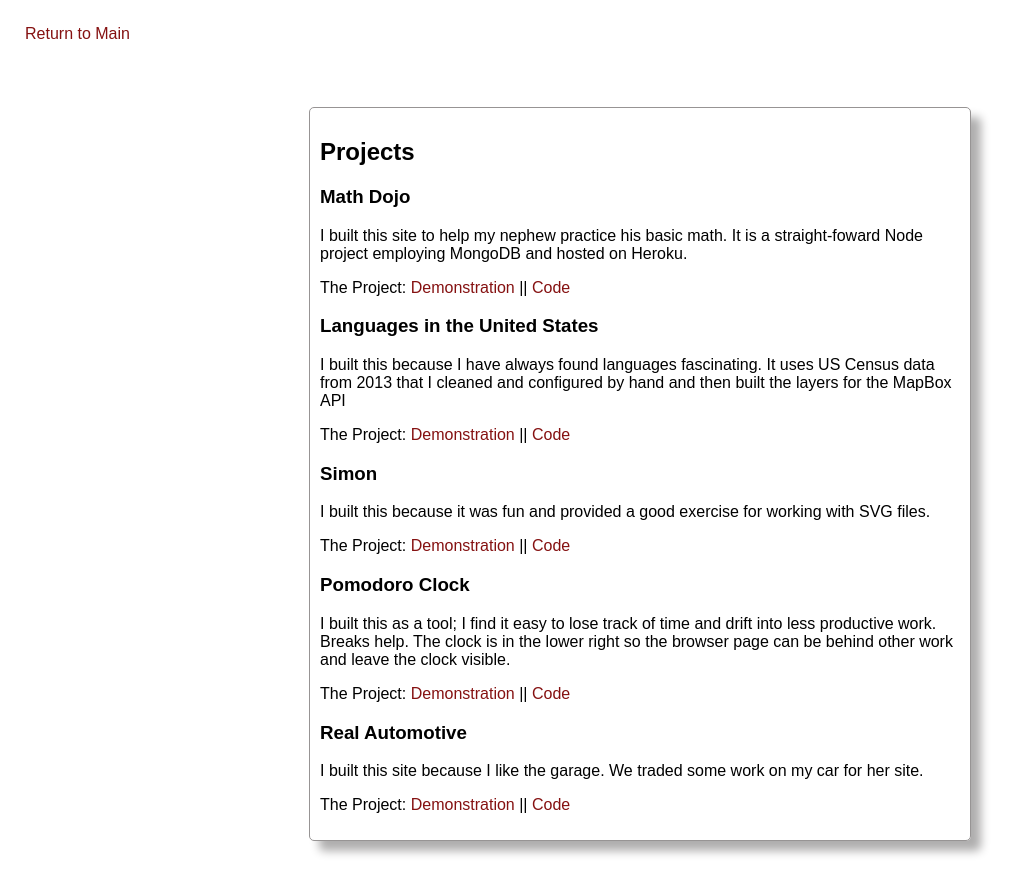
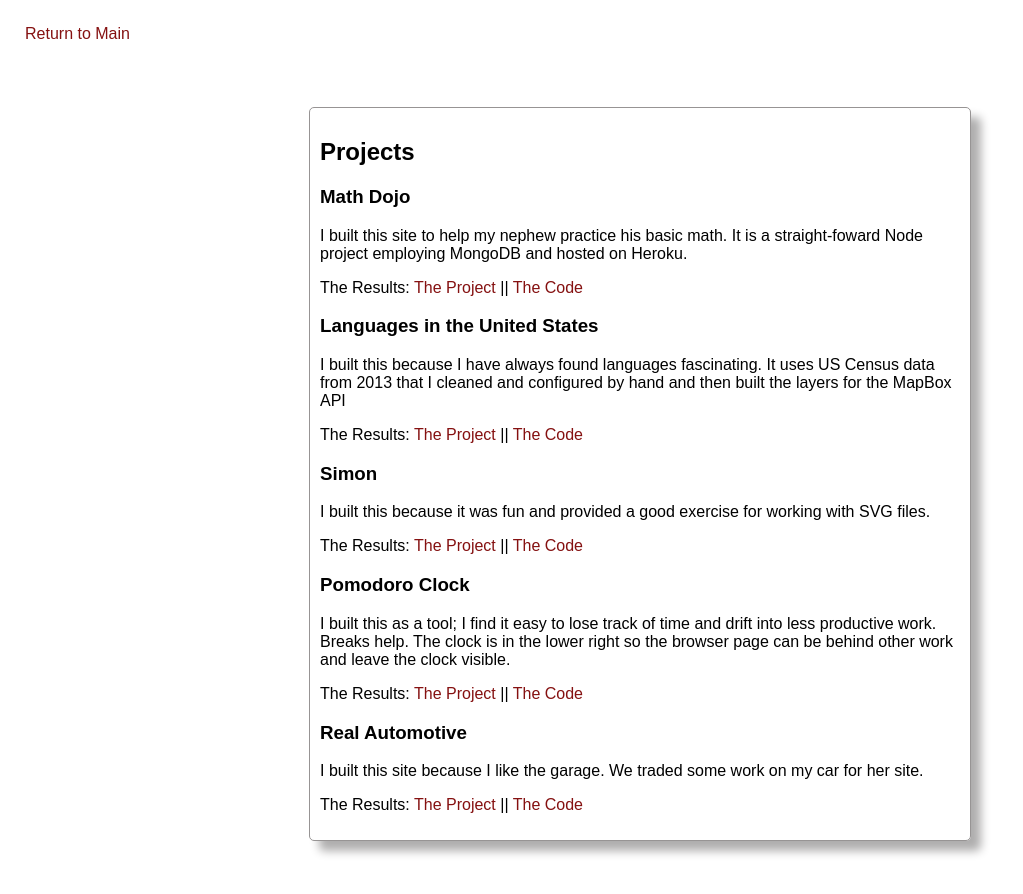
Before and after one commit to Cameron-Grams/profile, a React (Create React App) app: page /projects in a window 1280 px wide. Shown: the top 894 px of the page, without its empty margins (0-1023 px from the left). Built offline with nearby package versions, Linux system fonts and the light colour scheme.

Commit message:
prepare for re-work

```diff
--- a/src/components/list.jsx
+++ b/src/components/list.jsx
@@ -5,7 +5,7 @@ const List = ( props ) => {
         props.itemListArray.map( ( item, index ) =>  {
 
             const linkedExamples = ( item.demonstration &&
-            <p>The Project: <a href={ item.demonstration }>Demonstration</a> || <a href={ item.sourceCode }>Code</a></p> );
+            <p>The Results: <a href={ item.demonstration }>The Project</a> || <a href={ item.sourceCode }>The Code</a></p> );
 
             const authorDetails = ( item.author &&
             <p>By { item.author }</p>);
--- a/src/containers/Travel/Travel.jsx
+++ b/src/containers/Travel/Travel.jsx
@@ -25,7 +25,7 @@ const captions = [
 const titles = [
     "Al Anbar Police Advisers",
     "Cyprus Residency",
-    "Me and the Dictator",
+    "With Saddam Hussain",
     "Malta",
     "Helmand, Afghanistan"
 ]
```
